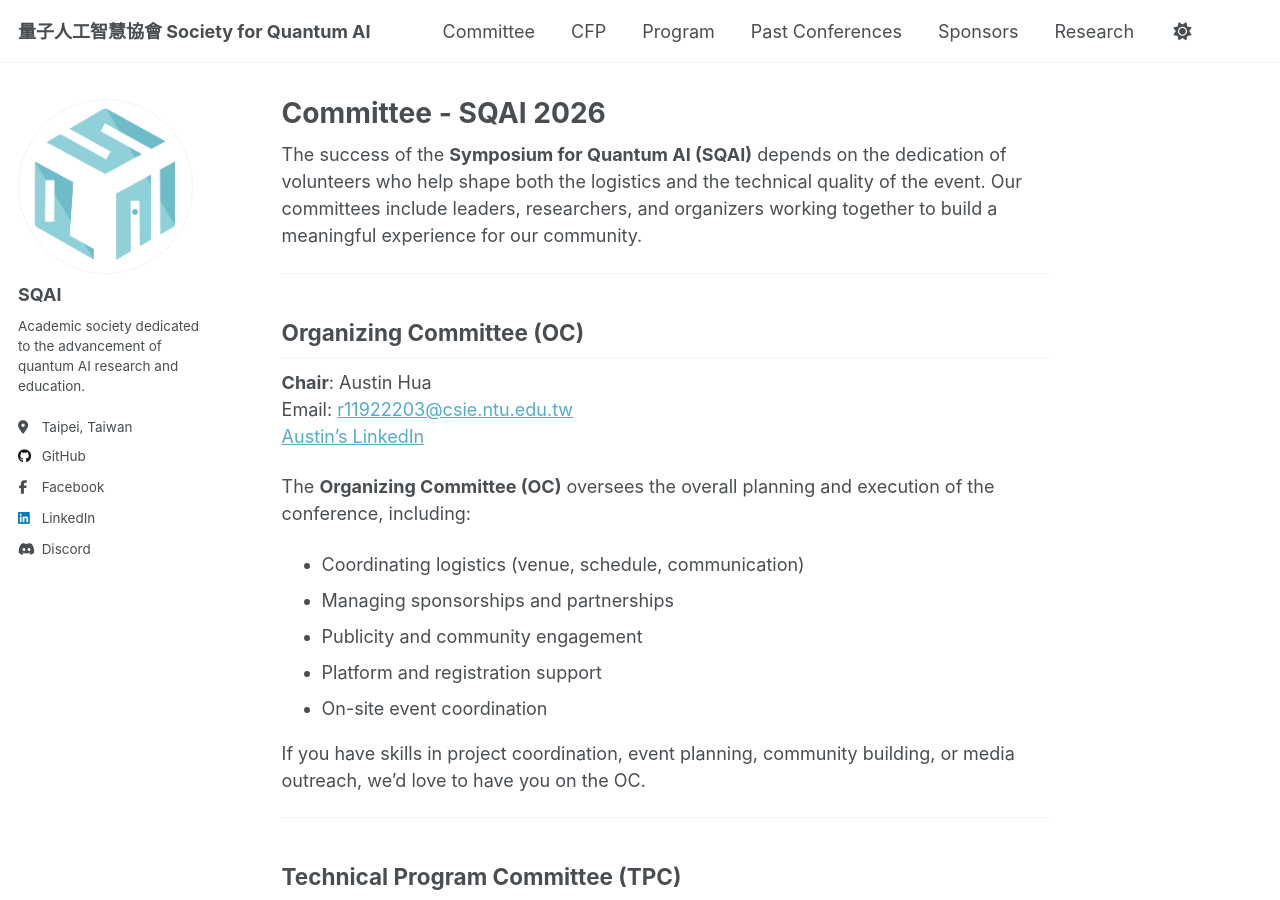
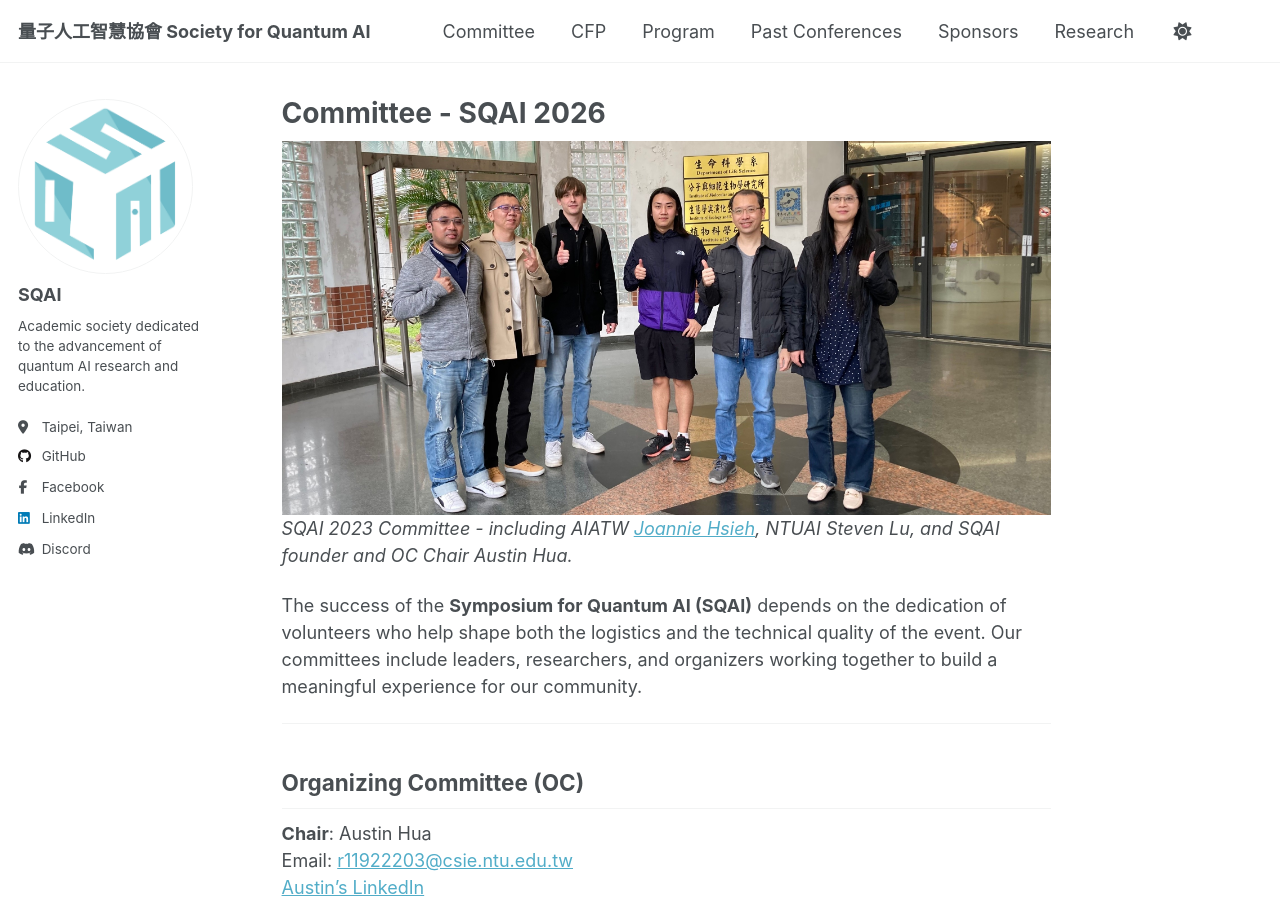
Before and after one commit to danielqnow/QuantumIntelligenceSociety.github.io, a Jekyll site: the page built from _pages/committee.md, in a window 1280 px wide and 900 px high. Built offline with Jekyll 4.4.1, drawn with Linux system fonts in a browser that asks for light colours; comment, search, counter and statistics services are not loaded.

Commit message:
Add committee image

```diff
--- a/_pages/committee.md
+++ b/_pages/committee.md
@@ -3,6 +3,9 @@ permalink: /committee/
 title: "Committee - SQAI 2026"
 author_profile: true
 ---
+
+![SQAI 2023 Committee](/images/sqaicommittee.jpg)
+*SQAI 2023 Committee - including AIATW [Joannie Hsieh](https://www.facebook.com/joanniehsieh), NTUAI Steven Lu, and SQAI founder and OC Chair Austin Hua.*
 
 The success of the **Symposium for Quantum AI (SQAI)** depends on the dedication of volunteers who help shape both the logistics and the technical quality of the event. Our committees include leaders, researchers, and organizers working together to build a meaningful experience for our community.
 
```
Also changed, not shown: images/image.png (added), images/sqaicommittee.jpg (added).
